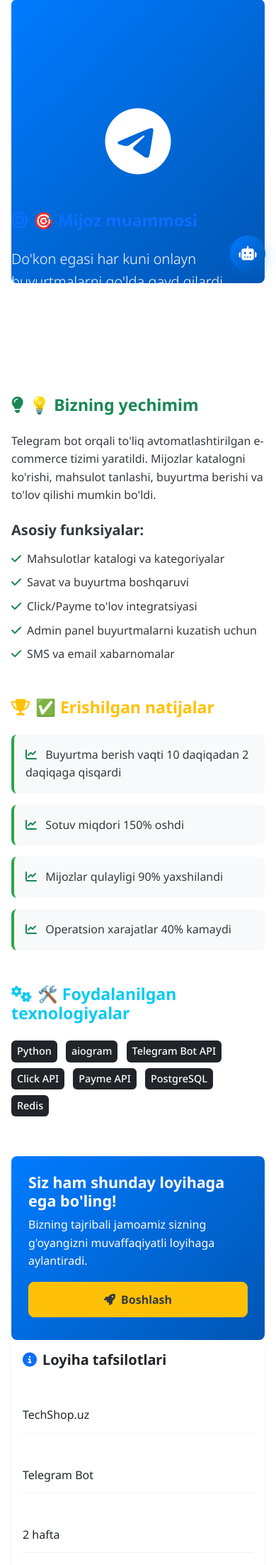
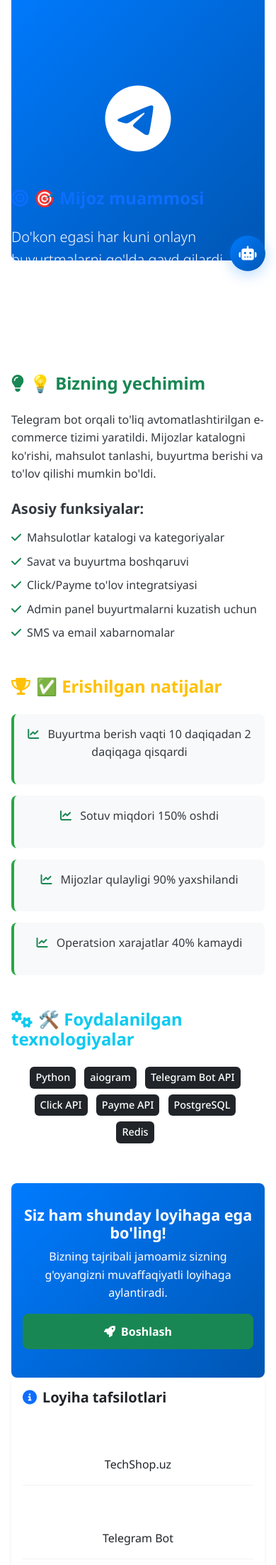
Before and after one commit to onlinemobi102-cpu/SmartBotuz, a Flask app: page /portfolio/ecommerce-bot in a window 390 px wide. Shown: the part 447-2652 px from the top of the page at 71% size. Run offline with Flask 3, Linux system fonts and the light colour scheme.

Commit message:
Improve website responsiveness and button styling for better mobile viewing
Update button colors and add responsive styles to various sections, including the call-to-action and project information displays.

Replit-Commit-Author: Agent
Replit-Commit-Session-Id: 47a970bc-7284-4c06-9618-3a872a93b977
Replit-Commit-Checkpoint-Type: full_checkpoint
Replit-Commit-Screenshot-Url: https://storage.googleapis.com/screenshot-production-us-central1/da58eb32-ee09-4361-ae72-a246a141e948/47a970bc-7284-4c06-9618-3a872a93b977/RJNnlmG

```diff
--- a/templates/portfolio/detail.html
+++ b/templates/portfolio/detail.html
@@ -98,7 +98,7 @@
                             <p class="mb-0">Bizning tajribali jamoamiz sizning g'oyangizni muvaffaqiyatli loyihaga aylantiradi.</p>
                         </div>
                         <div class="col-md-4 text-md-end mt-3 mt-md-0">
-                            <a href="{{ url_for('contact') }}" class="btn btn-warning btn-lg text-dark fw-bold">
+                            <a href="{{ url_for('contact') }}" class="btn btn-success btn-lg text-white fw-bold">
                                 <i class="fas fa-rocket me-2"></i>Boshlash
                             </a>
                         </div>
@@ -213,6 +213,38 @@
     .display-4 {
         font-size: 2rem !important;
     }
+
+    .cta-section {
+        text-align: center !important;
+        padding: 2rem 1rem !important;
+    }
+
+    .cta-section .col-md-4 {
+        text-align: center !important;
+        margin-top: 1rem !important;
+    }
+
+    .page-header {
+        padding: 2rem 0 !important;
+    }
+
+    .content-section h3 {
+        font-size: 1.5rem !important;
+    }
+
+    .result-card {
+        margin-bottom: 1rem;
+        text-align: center;
+    }
+
+    .tech-badges {
+        text-align: center;
+    }
+
+    .project-info .info-item {
+        text-align: center;
+        padding: 1rem 0;
+    }
 }
 </style>
 {% endblock %}
```
Also changed, not shown: attached_assets/image_1756791049904.png (added), attached_assets/image_1756791080652.png (added).
